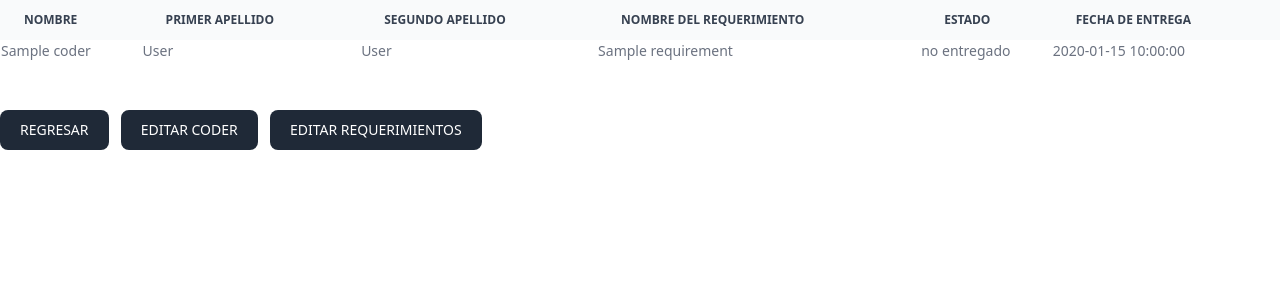
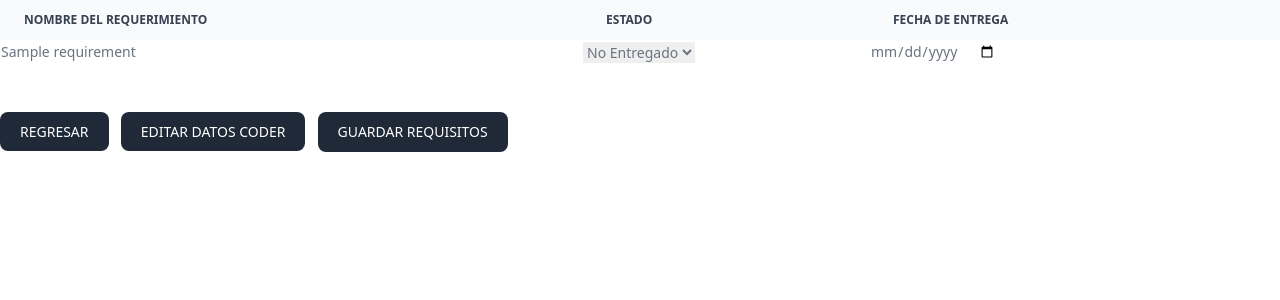
Before and after one commit to helenaponted/talenthub, a PHP site: page /backend/views/coders_requirement/showCoders_requirement.php?id_coder=1 in a window 1280 px wide. Shown: the top 300 px of the page. Run offline with PHP 8.4, Linux system fonts and the light colour scheme; tables that the repository leaves empty or names only in its code hold one stand-in row (values such as "Sample post").

Commit message:
The save button was finished

```diff
--- a/backend/app/Controllers/CodersController.php
+++ b/backend/app/Controllers/CodersController.php
@@ -29,7 +29,7 @@ class CodersController {
         $results = $stm->execute([$data['name_coder'], $data['surname1'], $data['surname2'], $data['email'], $data['phone'], $data['city'], $data['id_rol'], $data['id_bootcamp']]);
 
         if ($results) {
-            $coderId = $this->connection->get_connection()->lastInsertId(); // Obtener el ID del nuevo coder
+            $coderId = $this->connection->get_connection()->lastInsertId();
 
             $query = "INSERT INTO coders_requirement (id_coder, id_requirement, state, date)
                     SELECT ?, id_requirement, 0, 0
--- a/backend/app/Controllers/Coders_requirementController.php
+++ b/backend/app/Controllers/Coders_requirementController.php
@@ -53,20 +53,22 @@ class Coders_requirementController
     return $stm->fetchAll(\PDO::FETCH_ASSOC);
 }
 
-
-
 public function update($id_coder, $id_requirement, $data)
 {
     $query = "UPDATE coders_requirement
-        SET date=:date, state=:state WHERE id_coder =:id_coder AND id_requirement=:id_requirement";
+        SET state=?, date=? WHERE id_coder =? AND id_requirement=?";
     $stm = $this->connection->get_connection()->prepare($query);
     $stm->execute([
-        ':date' => $data['date'],
-        ':state' => $data['state'],
-        ':id_coder' => $id_coder,
-        ':id_requirement' => $id_requirement,
+        $data['state'],
+        $data['date'],
+        $id_coder,
+        $id_requirement,
     ]);
+
+
 }
+
+
 public function edit($id_coder)
 {
     $id_coder = $_GET['id'];
@@ -104,15 +106,7 @@ public function get_requirement()
     return $requirement;
 }
 
-
-    public function delete($id_coder, $id_requirement)
-    {
-        $query = "DELETE FROM coders_requirement
-        WHERE id_coder=? AND id_requirement=?";
-        $stm = $this->connection->get_connection()->prepare($query);
-        return $stm->execute([$id_coder, $id_requirement]);
-    }
-    public function searchCoders($id_requirement)
+public function searchCoders($id_requirement)
     {
         $query = "SELECT id_coder FROM requirement_log WHERE id_requirement=:id_requirement";
         $stm = $this->connection->get_connection()->prepare($query);
--- a/backend/views/coders_requirement/indexCoders_requirement.php
+++ b/backend/views/coders_requirement/indexCoders_requirement.php
@@ -21,7 +21,6 @@
         <tbody>
             <?php
             use App\Controllers\Coders_requirementController;
-            use App\Controllers\CodersController;
             require "./../../vendor/autoload.php";
 
             $coders_requirementController = new Coders_requirementController;
--- a/backend/views/coders_requirement/showCoders_requirement.php
+++ b/backend/views/coders_requirement/showCoders_requirement.php
@@ -1,78 +1,100 @@
 <!DOCTYPE html>
 <html lang="es">
+
 <head>
     <meta charset="UTF-8">
     <meta name="viewport" content="width=device-width, initial-scale=1.0">
     <link href="https://cdn.jsdelivr.net/npm/tailwindcss@2.2.7/dist/tailwind.min.css" rel="stylesheet">
     <title>Requerimientos Coder</title>
+</head>
 
-</head>
 <body>
-<div class="relative overflow-x-auto">
+<form action="showCoders_requirement.php"  method="POST">
+    <?php $id_coder = isset($_POST["id_coder"]) ? $_POST["id_coder"] : (isset($_GET["id_coder"]) ? $_GET["id_coder"] : null); ?>
+    <input type="hidden" name="id_coder" value="<?php echo $id_coder; ?>">
+
+
+        <div>
+            <div class="row">
                 <table class="w-full text-sm text-left text-gray-500 dark:text-gray-400">
                     <thead class="text-xs text-gray-700 uppercase bg-gray-50 dark:bg-gray-700 dark:text-gray-400">
-                <th scope="col" class="px-6 py-3">Nombre</th>
-                <th scope="col" class="px-6 py-3">Primer apellido</th>
-                <th scope="col" class="px-6 py-3">Segundo apellido</th>
+                        <tr>
                             <th scope="col" class="px-6 py-3">Nombre del requerimiento</th>
                             <th scope="col" class="px-6 py-3">Estado</th>
                             <th scope="col" class="px-6 py-3">Fecha de entrega</th>
+
                         </tr>
                     </thead>
                     <tbody>
+
                         <?php
+
                         use App\Controllers\Coders_requirementController;
+
                         require "./../../vendor/autoload.php";
 
-            $id_coder = isset($_GET["id_coder"]) ? $_GET["id_coder"] : null;
+                       // $id_coder = isset($_GET["id_coder"]) ? $_GET["id_coder"] : null;
                         $id_requirement = isset($_GET["id_requirement"]) ? $_GET["id_requirement"] : null;
-            $coders_requeriment = new Coders_requirementController;
-            $results = $coders_requeriment->show($id_coder, $id_requirement);
+                        $coders_requirement = new Coders_requirementController;
+                        $results = $coders_requirement->show($id_coder, $id_requirement);
 
+
+                        if ($_SERVER["REQUEST_METHOD"] == "POST" && isset($_POST["update"])) {
+                            $id_coder = $_POST["id_coder"];
+                            $id_requirement = $_POST["id_requirement"];
+                            $newStates = $_POST['state'];
+                            $newDates = $_POST['date'];
+
+                            foreach ($id_coder as $index => $single_id_coder) {
+                                $single_id_requirement = $id_requirement[$index];
+                                $newState = $newStates[$index];
+                                $newDate = $newDates[$index];
+
+                                $data = [
+                                    'state' => $newState,
+                                    'date' => $newDate,
+                                ];
+
+                                $update = new Coders_requirementController();
+                                $update->update($single_id_coder, $single_id_requirement, $data);
+                            }
+
+                            header('Location: showCoders_requirement.php?id_coder=' . $id_coder);
+                            exit();
+                        }
 
                         foreach ($results as $row) {
                             echo "<tr>";
-                echo "<td>" . $row['name_coder'] . "</td>";
-                echo "<td>" . $row['surname1'] . "</td>";
-                echo "<td>" . $row['surname2'] . "</td>";
-                echo "<td>" . ($row['name_requirement'] ?? '') . "</td>";
-                echo "<td>" . $row['state'] . "</td>";
-                echo "<td>" . $row['date'] . "</td>";
-
+                            echo "<td>" . $row['name_requirement'] . "</td>";
+                            echo "<td>";
+                            echo "<select name='state[]' class='state-select'>";
+                            echo "<option value='' " . ($row['state'] == '' ? "selected" : "") . ">...Seleccionar</option>";
+                            echo "<option value='no aplica' " . ($row['state'] == 'no aplica' ? "selected" : "") . ">N/A</option>";
+                            echo "<option value='entregado' " . ($row['state'] == 'entregado' ? "selected" : "") . ">Entregado</option>";
+                            echo "<option value='no entregado' " . ($row['state'] == 'no entregado' ? "selected" : "") . ">No Entregado</option>";
+                            echo "</select>";
+                            echo "</td>";
+                            echo "<td>";
+                            echo "<input type='date' name='date[]' class='date-input' value='" . str_replace(">", "&gt;", $row['date']) . "'>";
+                            echo "<input type='hidden' name='id_coder[]' value='" . $row['id_coder'] . "'>";
+                            echo "<input type='hidden' name='id_requirement[]' value='" . $row['id_requirement'] . "'>";
+                            echo "</td>";
+                            echo "</tr>";
                         }
-
                         ?>
 
                     </tbody>
+
                 </table>
+            </div>
             <br><br>
-        <?php
-    echo "<tr>";
-    echo "<td>
+        </div>
+        <div>
+            <a href="../coders/getAllCoders.php?id_coder=<?php echo $id_coder; ?>" class="text-white bg-gray-800 hover:bg-gray-900 focus:outline-none focus:ring-4 focus:ring-gray-300 font-medium rounded-lg text-sm px-5 py-2.5 mr-2 mb-2 dark:bg-gray-800 dark:hover:bg-gray-700 dark:focus:ring-gray-700 dark:border-gray-700">REGRESAR</a>
+            <a href="../coders/editCoder.php?id=<?php echo $row['id']; ?>" class="text-white bg-gray-800 hover:bg-gray-900 focus:outline-none focus:ring-4 focus:ring-gray-300 font-medium rounded-lg text-sm px-5 py-2.5 mr-2 mb-2 dark:bg-gray-800 dark:hover:bg-gray-700 dark:focus:ring-gray-700 dark:border-gray-700">EDITAR DATOS CODER</a>
+            <input type="submit" name="update" value="GUARDAR REQUISITOS" href="showCoders_requirement.php?id_coder=<?php echo $row['id_coder']; ?>" class="text-white bg-gray-800 hover:bg-gray-900 focus:outline-none focus:ring-4 focus:ring-gray-300 font-medium rounded-lg text-sm px-5 py-2.5 mr-2 mb-2 dark:bg-gray-800 dark:hover:bg-gray-700 dark:focus:ring-gray-700 dark:border-gray-700">
+        </div>
+    </form>
+</body>
 
-                <a href='../coders/getAllCoders.php?" . $row["id"] . "'>
-                <button type='button' class='text-white bg-gray-800 hover:bg-gray-900 focus:outline-none focus:ring-4 focus:ring-gray-300 font-medium rounded-lg text-sm px-5 py-2.5 mr-2 mb-2 dark:bg-gray-800 dark:hover:bg-gray-700 dark:focus:ring-gray-700 dark:border-gray-700'>
-                REGRESAR</button>
-                </a>
-
-                <a href='../coders/editCoder.php?id=" . $row["id"] . "'>
-                <button type='button' class='text-white bg-gray-800 hover:bg-gray-900 focus:outline-none focus:ring-4 focus:ring-gray-300 font-medium rounded-lg text-sm px-5 py-2.5 mr-2 mb-2 dark:bg-gray-800 dark:hover:bg-gray-700 dark:focus:ring-gray-700 dark:border-gray-700'>
-                EDITAR CODER</button>
-                </a>
-
-                <a href='editCoders_requirement.php?id=" . $row["id"] . "'>
-                <button type='button' class='text-white bg-gray-800 hover:bg-gray-900 focus:outline-none focus:ring-4 focus:ring-gray-300 font-medium rounded-lg text-sm px-5 py-2.5 mr-2 mb-2 dark:bg-gray-800 dark:hover:bg-gray-700 dark:focus:ring-gray-700 dark:border-gray-700'>
-                EDITAR REQUERIMIENTOS</button>
-                </a>
-
-
-
-                </td>";
-
-                echo "</tr>";
-                ?>
-
-
-
-</body>
 </html>
```
Also changed, not shown: backend/views/coders_requirement/updateCoders_requirement.php (added, +24 -0 lines), backend/views/coders_requirement/deleteCoders_requeriment.php (deleted). Lines whose indentation alone changed are shown as unchanged.
